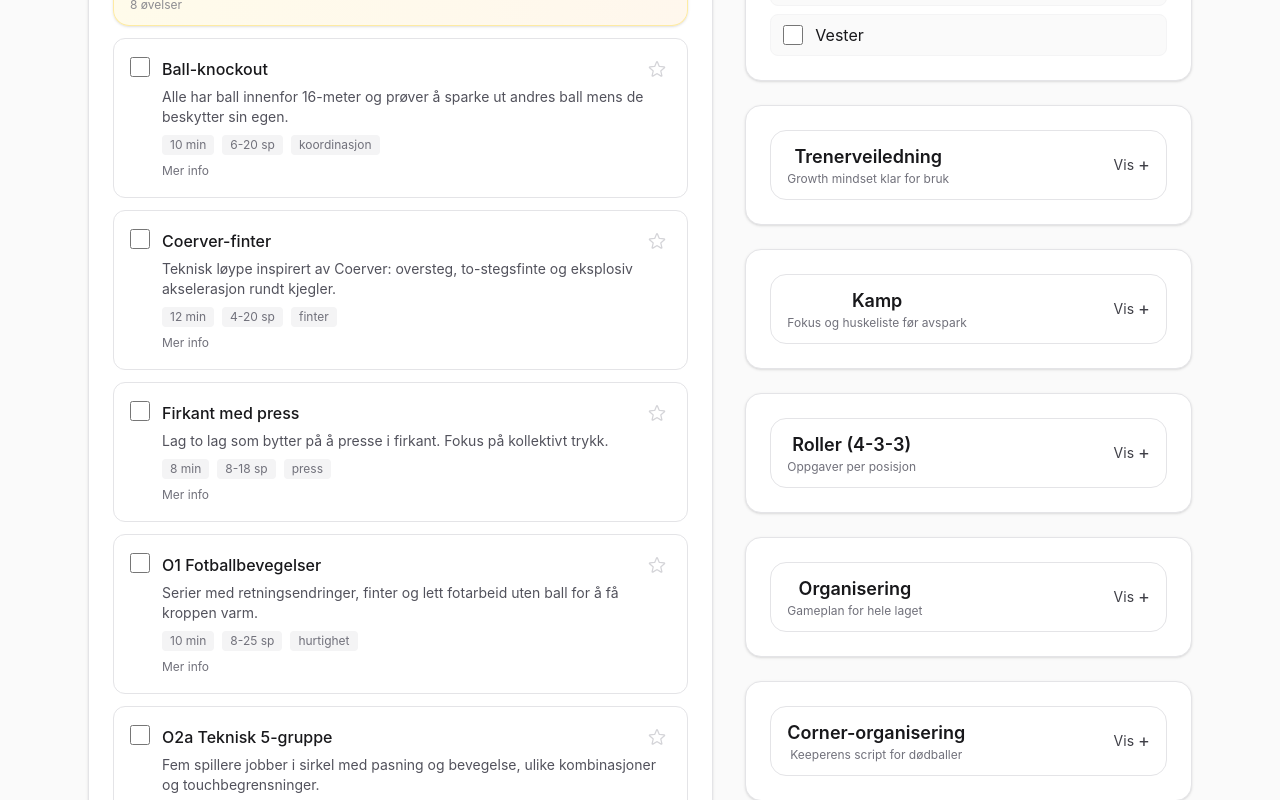
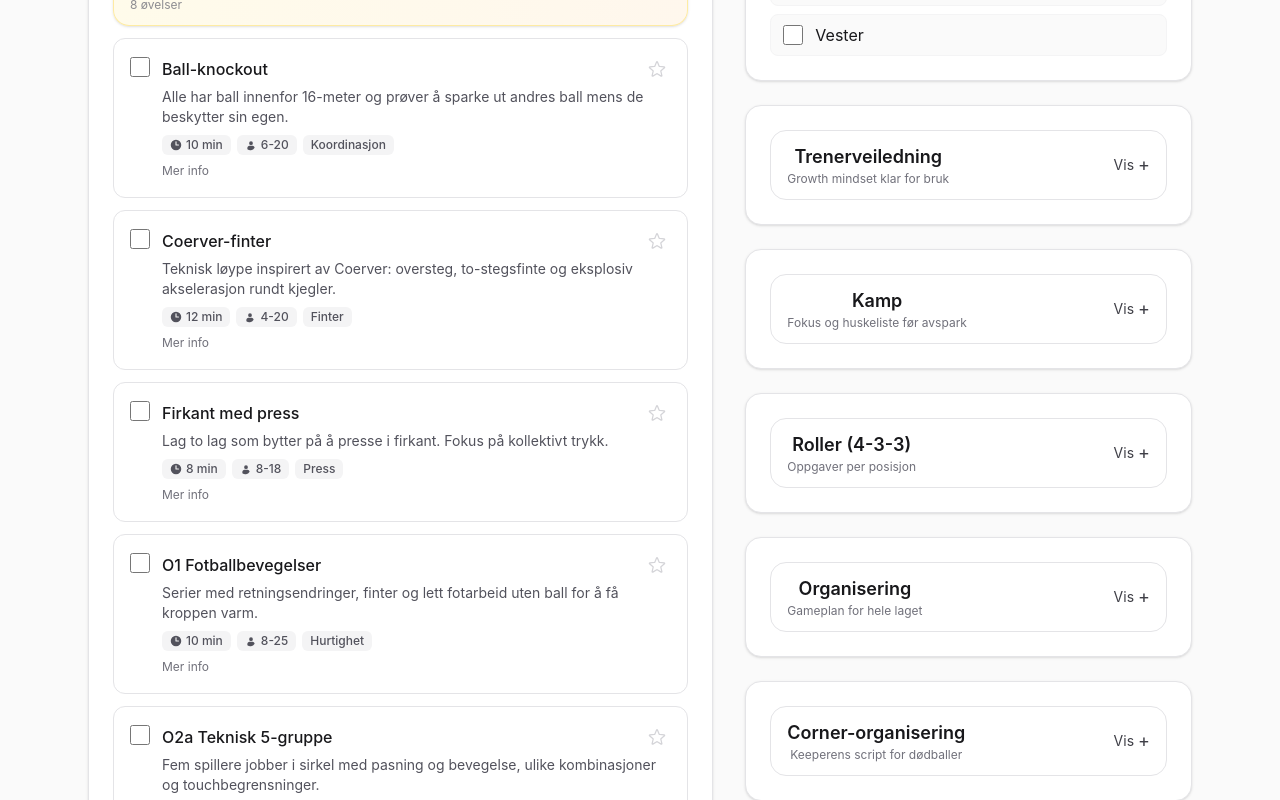
Before and after one commit to toro68/treninger, a Next.js app: page / in a window 1280 px wide. Shown: the part 720-1520 px from the top of the page. Built offline with nearby package versions, Linux system fonts and the light colour scheme.

Commit message:
UI: Forbedrer tom-tilstand og hover-effekter på øvelseskort

```diff
--- a/src/components/ExerciseCard.tsx
+++ b/src/components/ExerciseCard.tsx
@@ -39,9 +39,11 @@ export const ExerciseCard = ({ exercise }: ExerciseCardProps) => {
 
   return (
     <label
-      className={`flex cursor-pointer items-start gap-3 rounded-xl border p-3 sm:p-4 transition active:bg-zinc-50 ${
-        selected ? "border-black bg-zinc-50" : "border-zinc-200"
-      } ${disabled ? "cursor-not-allowed bg-zinc-100" : ""}`}
+      className={`group flex cursor-pointer items-start gap-3 rounded-xl border p-3 sm:p-4 transition-all duration-200 hover:shadow-md ${
+        selected
+          ? "border-black bg-zinc-50 ring-1 ring-black/5"
+          : "border-zinc-200 hover:border-zinc-300 hover:bg-zinc-50/50"
+      } ${disabled ? "cursor-not-allowed bg-zinc-100 opacity-75" : ""}`}
     >
       <input
         type="checkbox"
@@ -72,11 +74,23 @@ export const ExerciseCard = ({ exercise }: ExerciseCardProps) => {
             <StarIcon filled={isFavorite} />
           </button>
         </div>
-        <p className="mt-1 text-sm text-zinc-600 line-clamp-2">{exercise.description}</p>
-        <div className="mt-2 flex flex-wrap gap-2 text-xs text-zinc-500">
-          <span className="rounded bg-zinc-100 px-2 py-0.5">{exercise.duration} min</span>
-          <span className="rounded bg-zinc-100 px-2 py-0.5">{exercise.playersMin}-{exercise.playersMax} sp</span>
-          <span className="rounded bg-zinc-100 px-2 py-0.5">{exercise.theme}</span>
+        <p className="mt-1 text-sm text-zinc-600 line-clamp-2 group-hover:text-zinc-700">{exercise.description}</p>
+        <div className="mt-2 flex flex-wrap gap-1.5 text-xs">
+          <span className="inline-flex items-center gap-1 rounded-md bg-zinc-100 px-2 py-0.5 font-medium text-zinc-600">
+            <svg xmlns="http://www.w3.org/2000/svg" viewBox="0 0 16 16" fill="currentColor" className="h-3 w-3">
+              <path fillRule="evenodd" d="M1 8a7 7 0 1 1 14 0A7 7 0 0 1 1 8Zm7.75-4.25a.75.75 0 0 0-1.5 0V8c0 .414.336.75.75.75h3.25a.75.75 0 0 0 0-1.5h-2.5v-3.5Z" clipRule="evenodd" />
+            </svg>
+            {exercise.duration} min
+          </span>
+          <span className="inline-flex items-center gap-1 rounded-md bg-zinc-100 px-2 py-0.5 font-medium text-zinc-600">
+            <svg xmlns="http://www.w3.org/2000/svg" viewBox="0 0 16 16" fill="currentColor" className="h-3 w-3">
+              <path d="M8 8a2.5 2.5 0 1 0 0-5 2.5 2.5 0 0 0 0 5ZM3.156 11.763c.16-.629.44-1.21.813-1.72a2.5 2.5 0 0 1 2.015-1.043h4.032a2.5 2.5 0 0 1 2.015 1.043c.373.51.653 1.091.813 1.72A6.968 6.968 0 0 1 8 15a6.968 6.968 0 0 1-4.844-1.237Z" />
+            </svg>
+            {exercise.playersMin}-{exercise.playersMax}
+          </span>
+          <span className="rounded-md bg-zinc-100 px-2 py-0.5 font-medium capitalize text-zinc-600">
+            {exercise.theme}
+          </span>
         </div>
         {!exercise.alwaysIncluded && (exercise.coachingPoints.length > 0 || exercise.variations.length > 0) && (
           <button
--- a/src/components/SessionTimeline.tsx
+++ b/src/components/SessionTimeline.tsx
@@ -264,7 +264,15 @@ export const SessionTimeline = () => {
       )}
 
       {!hasContent ? (
-        <p className="mt-4 text-sm text-zinc-500">Velg øvelser for å bygge økten</p>
+        <div className="mt-6 flex flex-col items-center justify-center py-8 text-center">
+          <div className="mb-3 rounded-full bg-zinc-100 p-4">
+            <svg xmlns="http://www.w3.org/2000/svg" fill="none" viewBox="0 0 24 24" strokeWidth={1.5} stroke="currentColor" className="h-8 w-8 text-zinc-400">
+              <path strokeLinecap="round" strokeLinejoin="round" d="M12 9v6m3-3H9m12 0a9 9 0 1 1-18 0 9 9 0 0 1 18 0Z" />
+            </svg>
+          </div>
+          <p className="text-sm font-medium text-zinc-600">Ingen øvelser valgt</p>
+          <p className="mt-1 text-xs text-zinc-400">Velg øvelser fra listen for å bygge økten</p>
+        </div>
       ) : (
         <div className="mt-4 space-y-4">
           {parts.map((part) => {
```
